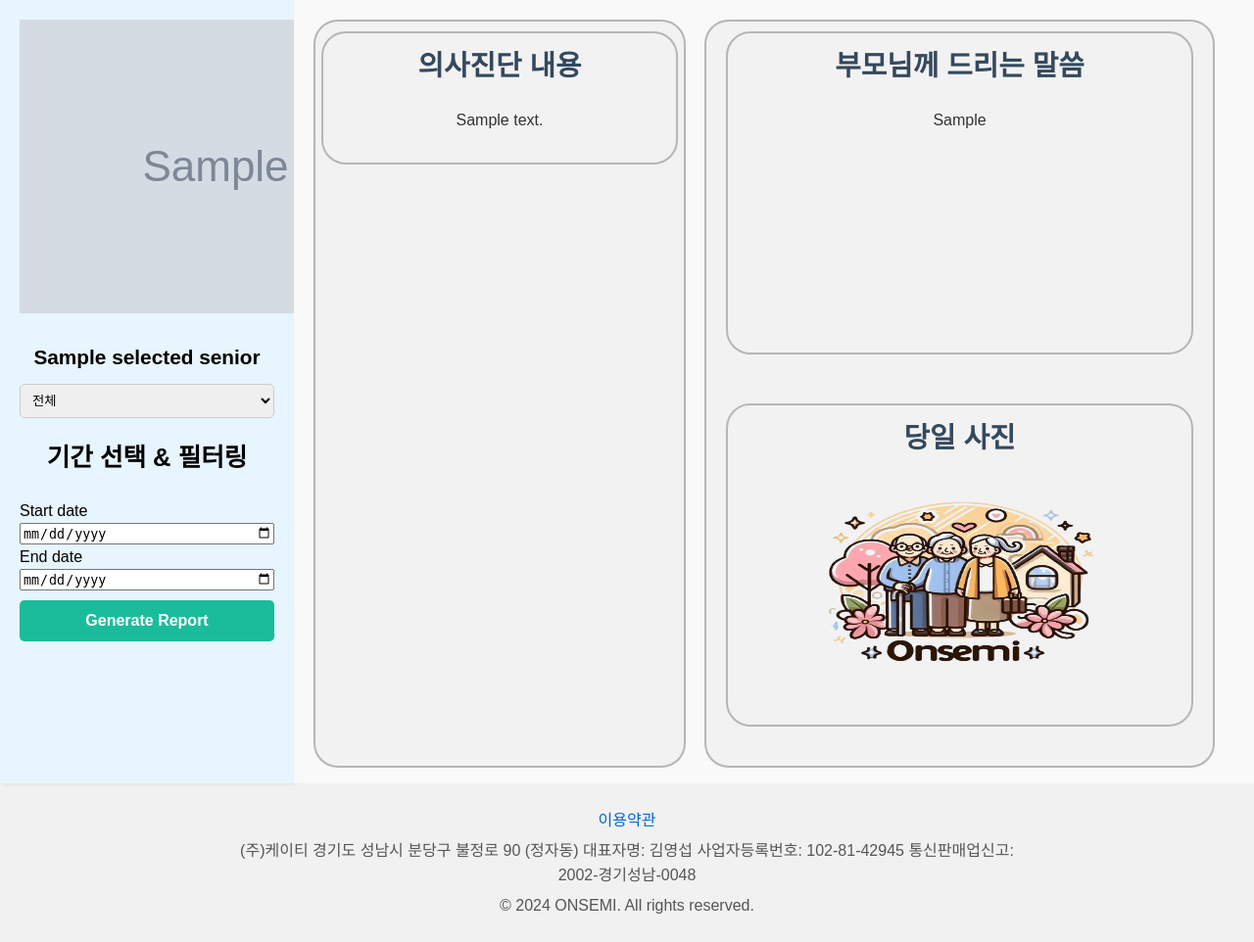
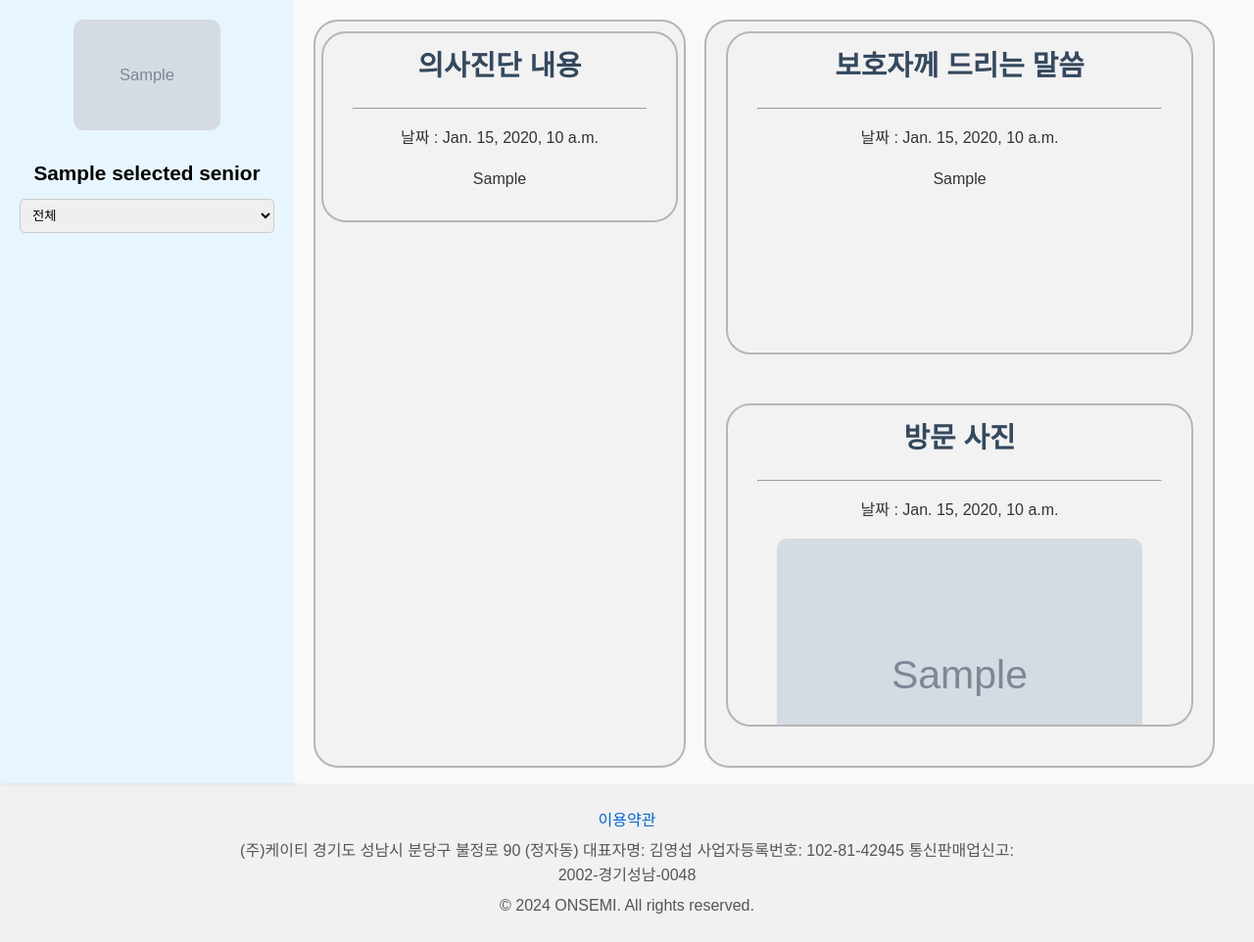
Before and after one commit to hyunjin1999/ONSEMI, a Django app: template monitoring_app/templates/monitoring_app/diagnosis.html in a window 1280 px wide. Shown: the part 90-1052 px from the top of the page at 98% size. Run offline with Django 3.2, Linux system fonts and the light colour scheme; the template is opened without the code that fills it: most values are stand-ins (such as "Sample title", 1, 10 or a date in 2020); grey boxes marked "Sample" are stand-in pictures; form fields are guessed from the names that the template uses; some web fonts are replaced.

Commit message:
feat: 메인에 진단 합치기 수정

```diff
--- a/monitoring_app/templates/monitoring_app/diagnosis.html
+++ b/monitoring_app/templates/monitoring_app/diagnosis.html
@@ -9,6 +9,97 @@
 {% endblock %}
 {% block content %}
 <head>
+    <style>
+        .senior-photo {
+            text-align: center;
+            margin-bottom: 20px;
+        }
+
+        .senior-photo img {
+            max-width: 150px;
+            height: auto;
+            border-radius: 10px;
+        }
+
+        .sidebar h3 {
+            margin-top: 0;
+        }
+
+        .left-content {
+            width: 40%;
+            background-color: #f3f2f2;
+            height: 100%;
+            border-radius: 25px;
+            border-color: #b7b5b5;
+            border-width: 2px;
+            border-style: solid;
+            display: flex;
+            flex-direction: column;
+            align-items: center;
+            float:left;
+        }
+
+        .doctors-box {
+            border-radius: 25px;
+            border-color: #b7b5b5;
+            border-width: 2px;
+            border-style: solid;
+            padding: 30px;
+            margin-top: 10px;
+            width: 80%;
+            text-align: center;
+            overflow-y: auto;
+        }
+
+        .right-content {
+            width: 55%;
+            background-color: #f3f2f2;
+            height: 100%;
+            border-radius: 25px;
+            border-color: #b7b5b5;
+            border-width: 2px;
+            border-style: solid;
+            display: flex;
+            flex-direction: column;
+            align-items: center;
+            float: right;
+            margin-right : 20px;
+        }
+
+        .to_parents {
+            border-radius: 25px;
+            border-color: #b7b5b5;
+            border-width: 2px;
+            border-style: solid;
+            padding: 30px;
+            margin-top: 10px;
+            width: 80%;
+            height: 35%;
+            text-align: center;
+            overflow-y: auto;
+        }
+
+        .pictures img {
+            width: 90%;
+            height: auto;
+            object-fit: cover;
+            border-radius: 10px;
+        }
+
+        .pictures {
+            border-radius: 25px;
+            border-color: #b7b5b5;
+            border-width: 2px;
+            border-style: solid;
+            padding: 30px;
+            margin-top: 50px;
+            width: 80%;
+            height: 35%;
+            text-align: center;
+            max-height: 300px;
+            overflow-y: auto;
+        }
+    </style>
 </head>
 <body>
         <div class="container">
@@ -30,31 +121,41 @@
                             <option value="{{ senior.id }}" {% if selected_senior_id == senior.id|stringformat:"s" %}selected{% endif %}>{{ senior.name }}</option>
                         {% endfor %}
                     </select>
-                <h2>기간 선택 & 필터링</h2>
-                <form method="post">
-                    {% csrf_token %}
-                    {{ form.start_date.label_tag }} {{ form.start_date }}
-                    {{ form.end_date.label_tag }} {{ form.end_date }}
-                    <button type="submit" class="btn">Generate Report</button>
                 </form>
             </div>
             <div class="main-content">
                 <div class="left-content">
                     <div class="doctors-box">
                         <h2>의사진단 내용</h2>
-                        {{diagnosis.diagnosis_content}}
+                        {% for report in reports %}
+                            <hr>
+                            <p class="small-light-text"> 날짜 : {{report.updated_at}} </p>
+                            {{ report.doctor_opinion }}
+                        {% empty %}
+                            <p>진단 내용이 없습니다.</p>
+                        {% endfor %}
                     </div>
                 </div>
                 <div class="right-content">
                     <div class="to_parents">
-                        <h2>부모님께 드리는 말씀</h2>
-                        {% comment %} {{diagnosis.to_parents}} {% endcomment %}
-                        {% comment %} {{senior.name}} {% endcomment %}
-                        {{care.care_type}}
+                        <h2>보호자께 드리는 말씀</h2>
+                        {% for report in reports %}
+                            <hr>
+                            <p class="small-light-text"> 날짜 : {{report.updated_at}} </p>
+                            {{ report.user_request }}
+                        {% empty %}
+                            <p>보호자께 드릴 말씀이 없습니다.</p>
+                        {% endfor %}
                     </div>
                     <div class="pictures">
-                        <h2>당일 사진</h2>
-                        <img src="{% static 'main/onsemi.png' %}">
+                        <h2>방문 사진</h2>
+                        {% for report_img in report_imgs %}
+                            <hr>
+                            <p class="small-light-text"> 날짜 : {{report_img.report.updated_at}} </p>
+                            <img src="{{ report_img.image.url }}">
+                        {% empty %}
+                            <p>보호자께 드릴 사진이 없습니다.</p>
+                        {% endfor %}
                     </div>
                 </div>
             </div>
--- a/monitoring_app/templates/monitoring_app/family_monitor.html
+++ b/monitoring_app/templates/monitoring_app/family_monitor.html
@@ -95,7 +95,7 @@
                     </div>
                     <div class="health-box">
                         <p>건강 상태</p>
-                        <button class="plus-button" onclick="location.href='{% if care.id %}{% url 'monitoring_app:diagnosis' care.id %}{% endif %}';">+</button>
+                        <button class="plus-button" onclick="location.href='{% url 'monitoring_app:diagnosis' %}';">+</button>
                         {% for report in reports %}
                             <tr>
                                 {% comment %} <td>{{ report.id }}</td>
--- a/monitoring_app/urls.py
+++ b/monitoring_app/urls.py
@@ -10,5 +10,5 @@ urlpatterns = [
     path('csv_view/', order_report_views.csv_view, name='csv_view'),
     path('family_monitor/', monitor_views.family_monitor, name='family_monitor'),
     path('family_monitor/image/<int:report_id>/', monitor_views.family_monitor_image, name='family_monitor_image'),
-    path('diagnosis/<int:care_id>/', diagnosis_views.diagnosis_view, name='diagnosis'),
+    path('diagnosis/', diagnosis_views.diagnosis_view, name='diagnosis'),
 ]
```
Also changed, not shown: monitoring_app/templates/monitoring_app/care_image.html (+47 -0 lines), monitoring_app/views/diagnosis_views.py (+46 -11 lines). Lines whose indentation alone changed are shown as unchanged.
